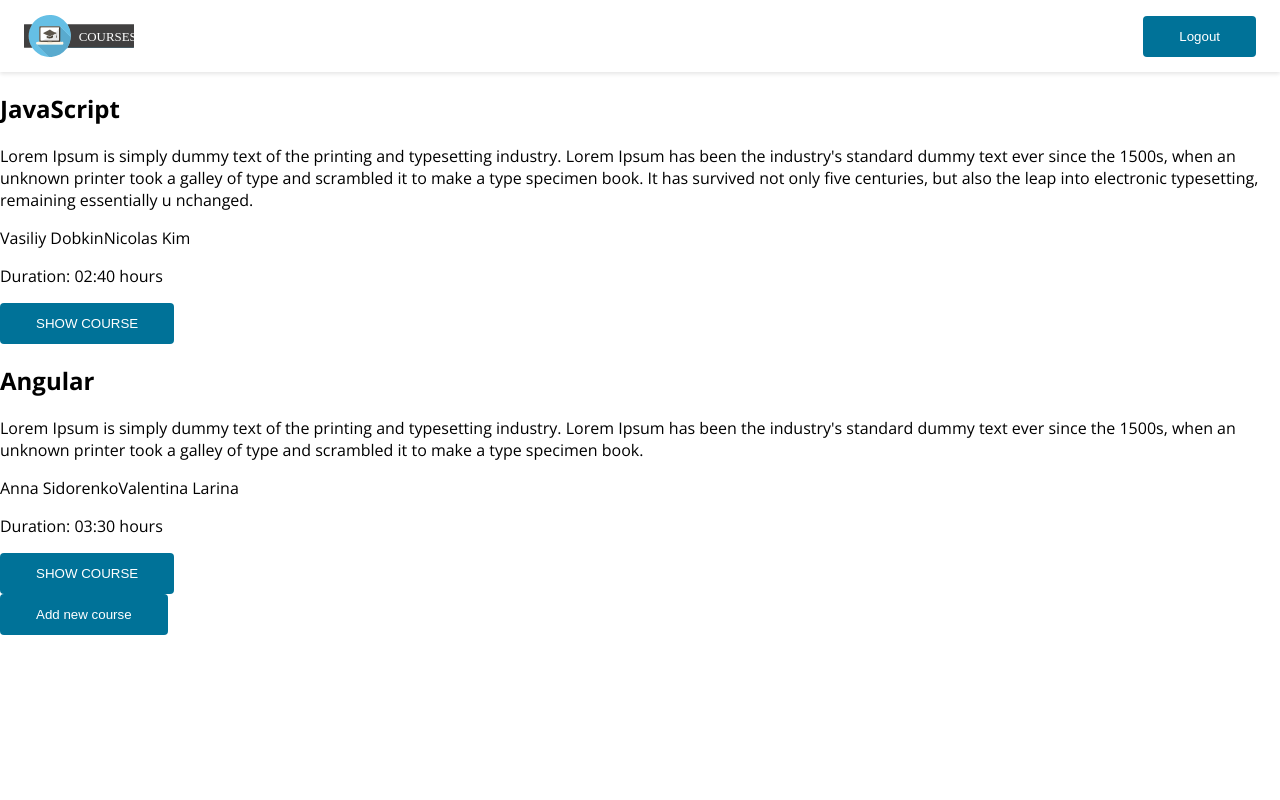
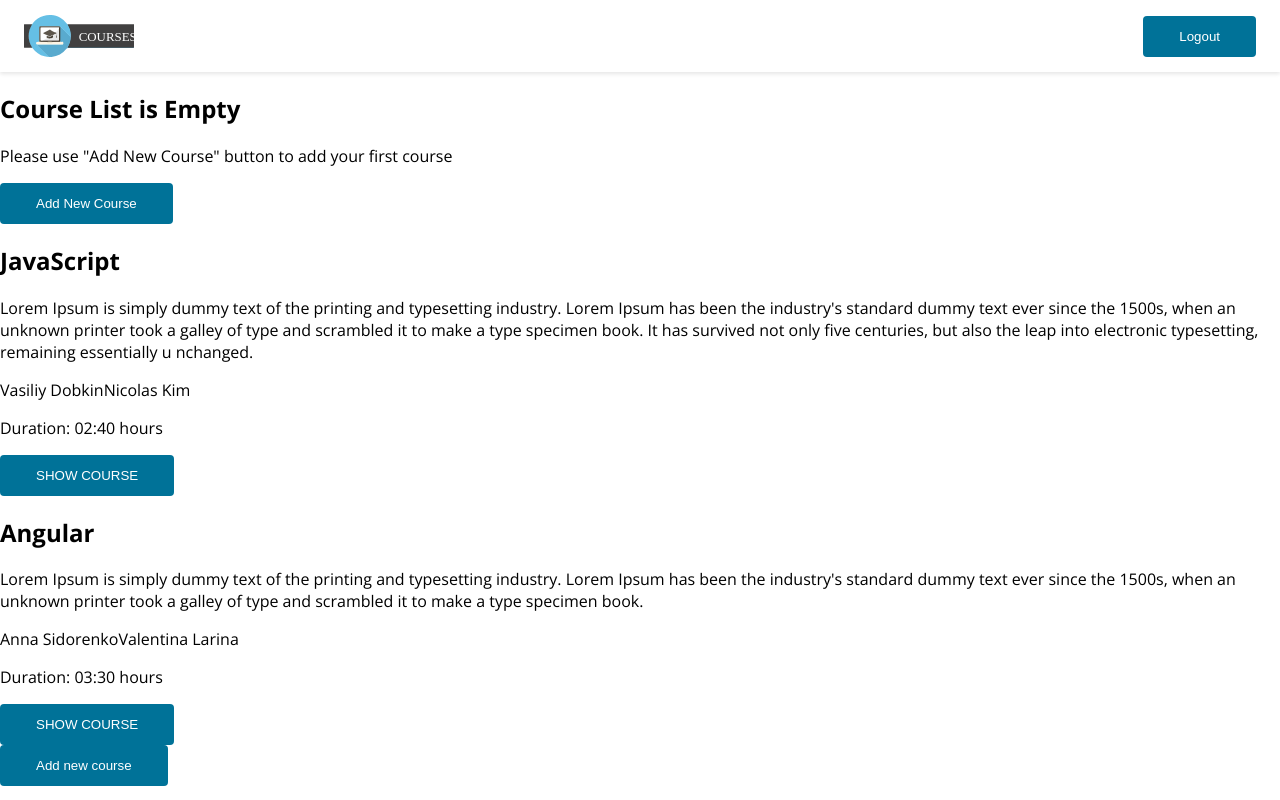
Before and after one commit to FreeFallRush/courses-app, a React (Vite) app: page / in a window 1280 px wide. Built offline with nearby package versions, Linux system fonts and the light colour scheme.

Commit message:
Added EmptyCourseList component in EmptyCourseList.tsx
Imported EmptyCourseList component in Courses.tsx

```diff
--- a/src/components/Courses/Courses.tsx
+++ b/src/components/Courses/Courses.tsx
@@ -1,6 +1,7 @@
 import CourseCard from "./components/CourseCard/CourseCard";
 import { CourseProps } from "./Courses.types";
 import Button from "../../common/Button/Button";
+import EmptyCourseList from "../EmptyCourseList/EmptyCourseList";
 
 function Courses({ courses, authors }: CourseProps) {
     const authorMap: { [id: string]: string } = {};
@@ -22,6 +23,7 @@ function Courses({ courses, authors }: CourseProps) {
 
     return (
         <div>
+            <EmptyCourseList />
             {courses.map((course) => (
                 <CourseCard
                     key={course.id}
--- a/src/components/EmptyCourseList/EmptyCourseList.tsx
+++ b/src/components/EmptyCourseList/EmptyCourseList.tsx
@@ -0,0 +1,13 @@
+import Button from "../../common/Button/Button";
+
+function EmptyCourseList() {
+    return (
+        <>
+            <h2>Course List is Empty</h2>
+            <p>Please use "Add New Course" button to add your first course</p>
+            <Button buttonText="Add New Course" />
+        </>
+    );
+}
+
+export default EmptyCourseList;
```
